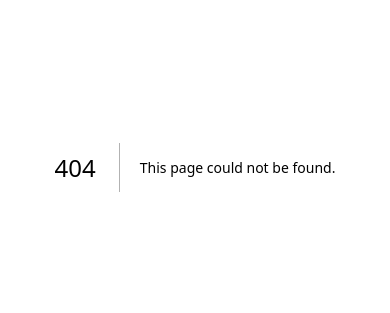
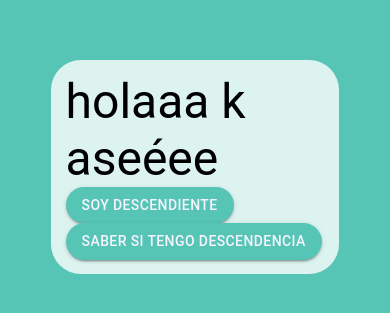
Before and after one commit to FedericoArielLotitto/TramitArte-frontend, a Next.js app: page /eleccion-tramite in a window 390 px wide. Before the commit this address had no page. Shown: the part 255-568 px from the top of the page. Built offline with nearby package versions, Linux system fonts and the light colour scheme.

Commit message:
Define posición de Footer Mobile y página previa a inicio de trámite

```diff
--- /dev/null
+++ b/src/app/eleccion-tramite/page.js
@@ -0,0 +1,26 @@
+"use client";
+import theme from "@/app/theme";
+import ButtonSubmit from "@/components/atomos/button/submit/default/ButtonSubmit";
+import { Box, ThemeProvider, Typography } from "@mui/material";
+
+function EleccionTramite() {
+  return (
+    <ThemeProvider theme={theme}>
+      <Box sx={{ backgroundColor: 'primary.main', height: '100vh', display: 'flex', alignItems: 'center', padding: '3.2rem'}}>
+        <Box
+          sx={{
+            backgroundColor: "rgba(255, 255, 255, 0.8)",
+            borderRadius: "30px",
+            padding: "5%",
+          }}
+        >
+          <Typography variant="h3">{"holaaa k aseéee"}</Typography>
+          <ButtonSubmit texto={"Soy descendiente"} />
+          <ButtonSubmit texto={"Saber si tengo descendencia"} />
+        </Box>
+      </Box>
+    </ThemeProvider>
+  );
+}
+
+export default EleccionTramite;
--- a/src/components/moleculas/footer/Footer.js
+++ b/src/components/moleculas/footer/Footer.js
@@ -10,7 +10,7 @@ const { Box, ThemeProvider } = require("@mui/material");
 function Footer() {
   return (
     <ThemeProvider theme={theme}>
-      <Box sx={{ width: "100%" }}>
+      <Box sx={{ width: "100%", position: "fixed", bottom: 0 }}>
                 <BottomNavigation
                     className="footer"
                     sx={{ backgroundColor: "primary.dark" }}
```
